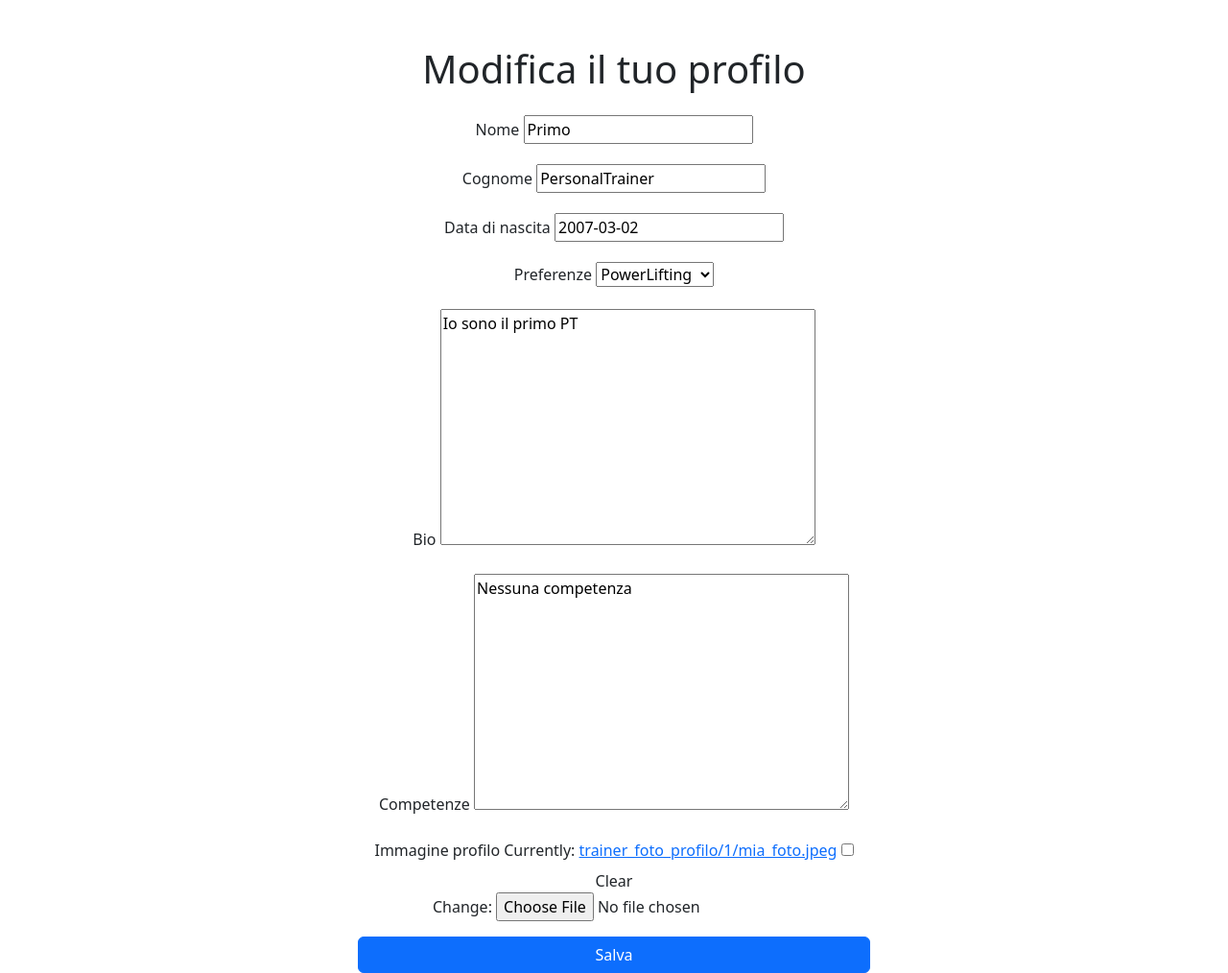
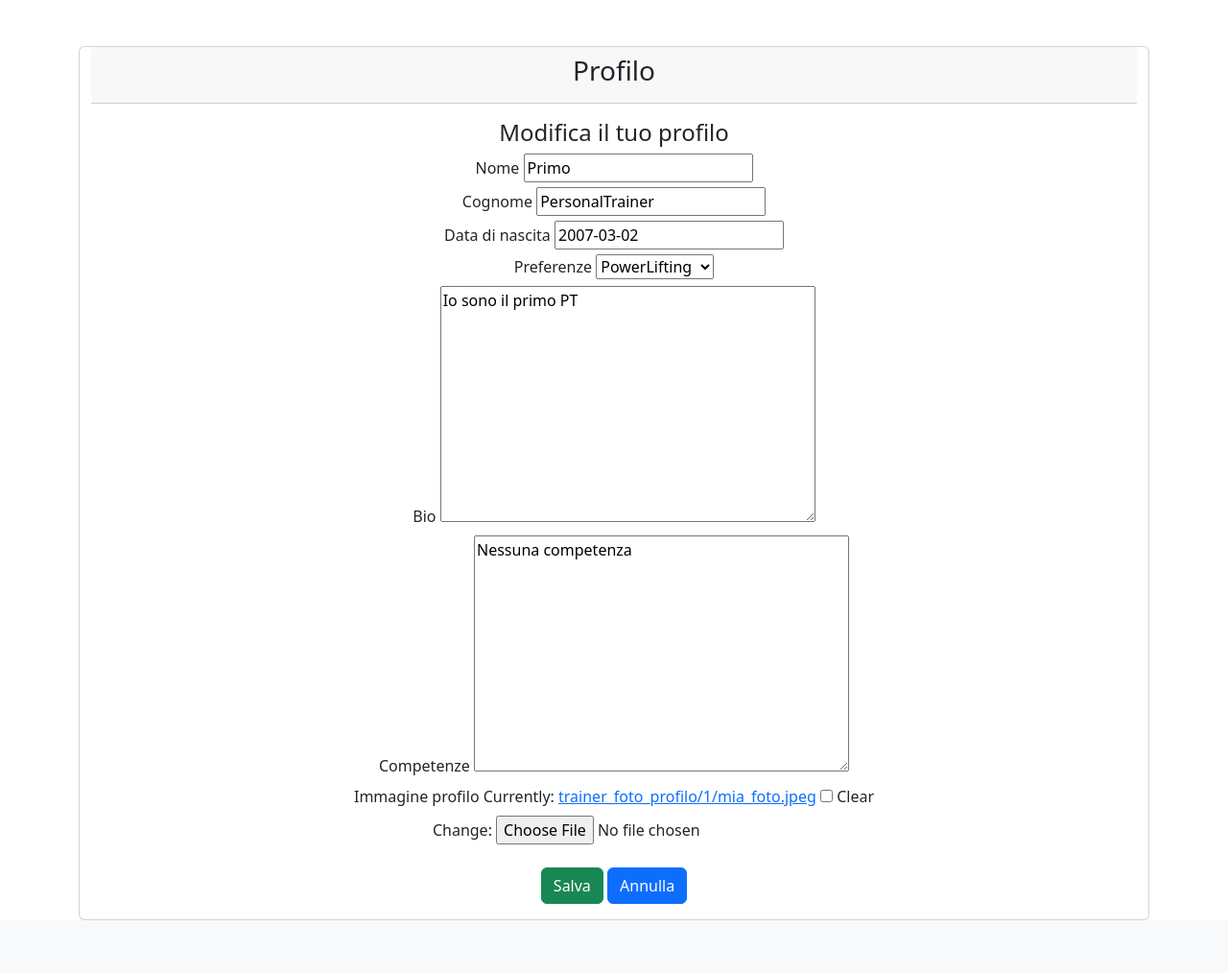
Before and after one commit to Gixter02/Progetto_TechWeb, a Django app: page /trainers/1/edit/ in a window 1280 px wide. Shown: the part 56-1070 px from the top of the page at 96% size. After the commit the page ends 1015 px from the top, so only its background shows below. Run offline with Django 5.2, Linux system fonts and the light colour scheme; a user stored in the database is signed in; data comes from the database, SQL or seed files in the repository; both versions use the stored data as it was after the commit.

Commit message:
Migliorata navigabilità Personal Trainer

```diff
--- a/trainers/templates/trainers/allenamenti_programmati.html
+++ b/trainers/templates/trainers/allenamenti_programmati.html
@@ -32,5 +32,9 @@
             Non hai allenamenti programmati nei prossimi 7 giorni.
         </div>
     {% endif %}
+<div>
+    <br>
+    <a href="{% url 'trainers:personal_trainer_home' %}" class="btn btn-primary">Torna alla sezione Allenatori</a>
+    </div>
 </div>
 {% endblock %}
--- a/trainers/templates/trainers/personal_trainer_elenco.html
+++ b/trainers/templates/trainers/personal_trainer_elenco.html
@@ -59,6 +59,10 @@
     </ul>
     <div class="text-center mt-4">
         <a href="{% url 'trainers:disponibilita_personal_trainers' %}" class="btn btn-primary">Verifica disponibilità</a>
+        <div>
+            <br>
+            <a href="{% url 'trainers:personal_trainer_home' %}" class="btn btn-primary">Torna alla sezione Allenatori</a>
+        </div>
     </div>
 </div>
 {% endblock %}
--- a/trainers/templates/trainers/personal_trainer_form.html
+++ b/trainers/templates/trainers/personal_trainer_form.html
@@ -2,50 +2,55 @@
 
 {% block content %}
 <div class="container mt-5">
-    <h1 class="text-center mb-4">
-        {% if object %}
-            Modifica il tuo profilo
-        {% else %}
-            Crea il tuo profilo
-        {% endif %}
-    </h1>
     <center>
     <div class="row justify-content-center">
-        <div class="col-md-6">
+        <div class="card">
+        <div class="card-header">
+            <h3>Profilo</h3>
+        </div>
+            <div class="card-body">
+                <h4 class="card-title">
+                    {% if object %}
+                        Modifica il tuo profilo
+                    {% else %}
+                        Crea il tuo profilo
+                    {% endif %}
+                </h4>
             <form method="POST" enctype="multipart/form-data" class="needs-validation" novalidate>
                 {% csrf_token %}
 
-                <div class="mb-3">
+                <div class="mx-auto">
                     <label for="{{ form.nome.id_for_label }}" class="form-label">{{ form.nome.label }}</label>
                     {{ form.nome }}
                 </div>
-                <div class="mb-3">
+                <div class="mx-auto">
                     <label for="{{ form.cognome.id_for_label }}" class="form-label">{{ form.cognome.label }}</label>
                     {{ form.cognome }}
                 </div>
-                <div class="mb-3">
+                <div class="mx-auto">
                     <label for="{{ form.data_di_nascita.id_for_label }}" class="form-label">{{ form.data_di_nascita.label }}</label>
                     {{ form.data_di_nascita }}
                 </div>
-                <div class="mb-3">
+                <div class="mx-auto">
                     <label for="{{ form.preferenze.id_for_label }}" class="form-label">{{ form.preferenze.label }}</label>
                     {{ form.preferenze }}
                 </div>
-                <div class="mb-3">
+                <div class="mx-auto">
                     <label for="{{ form.bio.id_for_label }}" class="form-label">{{ form.bio.label }}</label>
                     {{ form.bio }}
                 </div>
-                <div class="mb-3">
+                <div class="mx-auto">
                     <label for="{{ form.competenze.id_for_label }}" class="form-label">{{ form.competenze.label }}</label>
                     {{ form.competenze }}
                 </div>
-                <div class="mb-3">
+                <div class="mx-auto">
                     <label for="{{ form.immagine_profilo.id_for_label }}" class="form-label">{{ form.immagine_profilo.label }}</label>
                     {{ form.immagine_profilo }}
                 </div>
-
-                <button type="submit" class="btn btn-primary w-100">Salva</button>
+                <br>
+                <button type="submit" class="btn btn-success">Salva</button> <a href="{% url 'trainers:personal_trainer_home' %}" class="btn btn-primary">Annulla</a>
             </form>
+        </div>
         </div>
     </div>
         </center>
--- a/trainers/templates/trainers/personal_trainers_disponibilita.html
+++ b/trainers/templates/trainers/personal_trainers_disponibilita.html
@@ -46,6 +46,12 @@
                 </div>
             {% endif %}
         </div>
+
+    </div>
+<div>
+    <br>
+    <a href="{% url 'trainers:personal_trainer_home' %}" class="btn btn-primary">Torna alla sezione Allenatori</a>
     </div>
 </div>
+
 {% endblock %}
```
Also changed, not shown: db.sqlite3.
